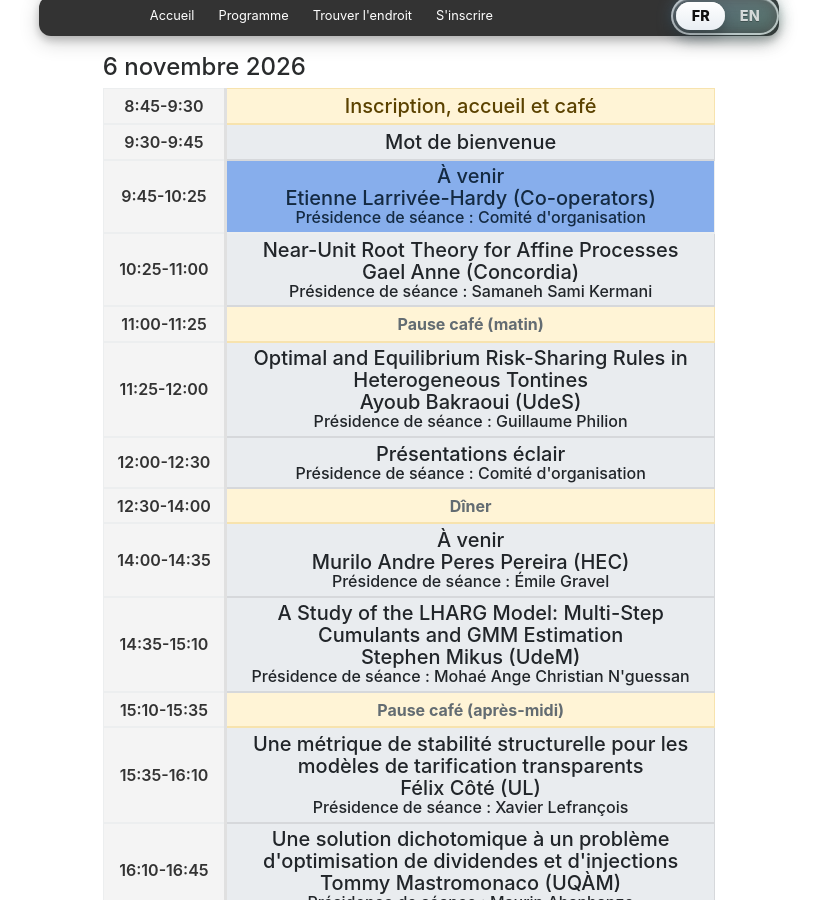
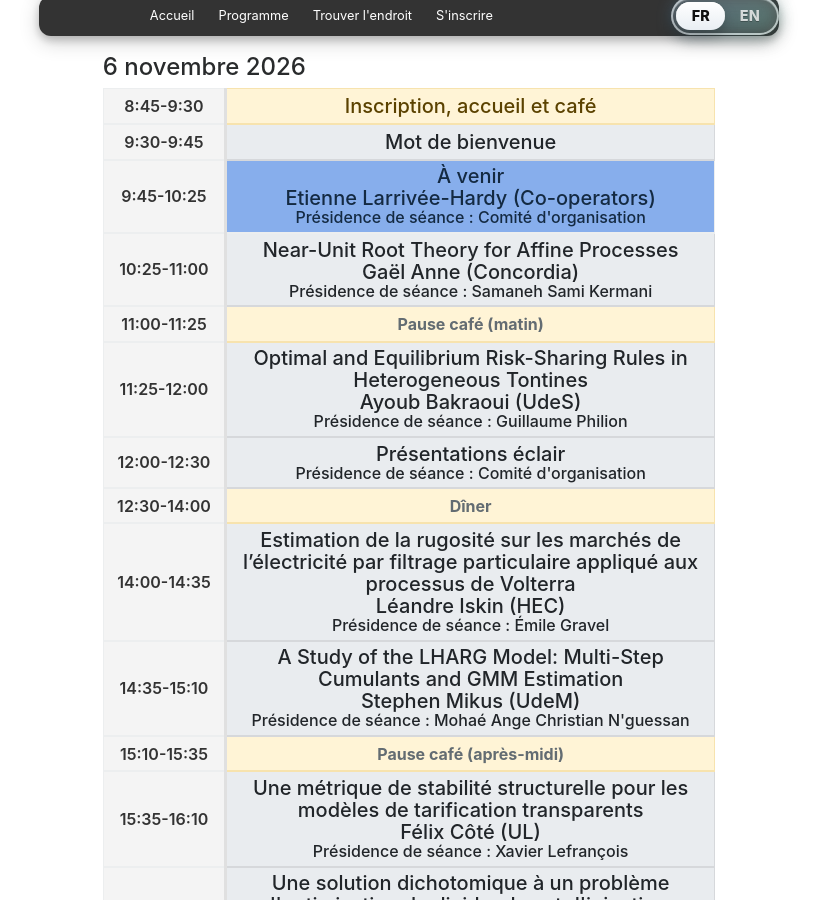
Before and after one commit to XavLef/Quantact_2026, a Jekyll site: the page built from program.html, in a window 1280 px wide and 900 px high, scrolled down 284 px. Shown: the whole window, without its empty margins (231-1051 px from the left). Built offline with Jekyll 4.4.1, drawn with Linux system fonts in a browser that asks for light colours; nearby versions of some CDN libraries.

Commit message:
Update speaker names and titles in schedule.yml

```diff
--- a/_data/schedule.yml
+++ b/_data/schedule.yml
@@ -34,8 +34,8 @@
         fr: "Near-Unit Root Theory for Affine Processes"
         en: "Near-Unit Root Theory for Affine Processes"
       speaker:
-        fr: "Gael Anne (Concordia)"
-        en: "Gael Anne (Concordia)"
+        fr: "Gaël Anne (Concordia)"
+        en: "Gaël Anne (Concordia)"
       chair:
         fr: "Samaneh Sami Kermani"
         en: "Samaneh Sami Kermani"
@@ -78,11 +78,11 @@
     - startTime: "14:00"
       endTime: "14:35"
       title:
-        fr: "À venir"
-        en: "To be announced"
+        fr: "Estimation de la rugosité sur les marchés de l’électricité par filtrage particulaire appliqué aux processus de Volterra"
+        en: "Estimation de la rugosité sur les marchés de l’électricité par filtrage particulaire appliqué aux processus de Volterra"
       speaker:
-        fr: "Murilo Andre Peres Pereira (HEC)"
-        en: "Murilo Andre Peres Pereira (HEC)"
+        fr: "Léandre Iskin (HEC)"
+        en: "Léandre Iskin (HEC)"
       chair:
         fr: "Émile Gravel"
         en: "Émile Gravel"
```
